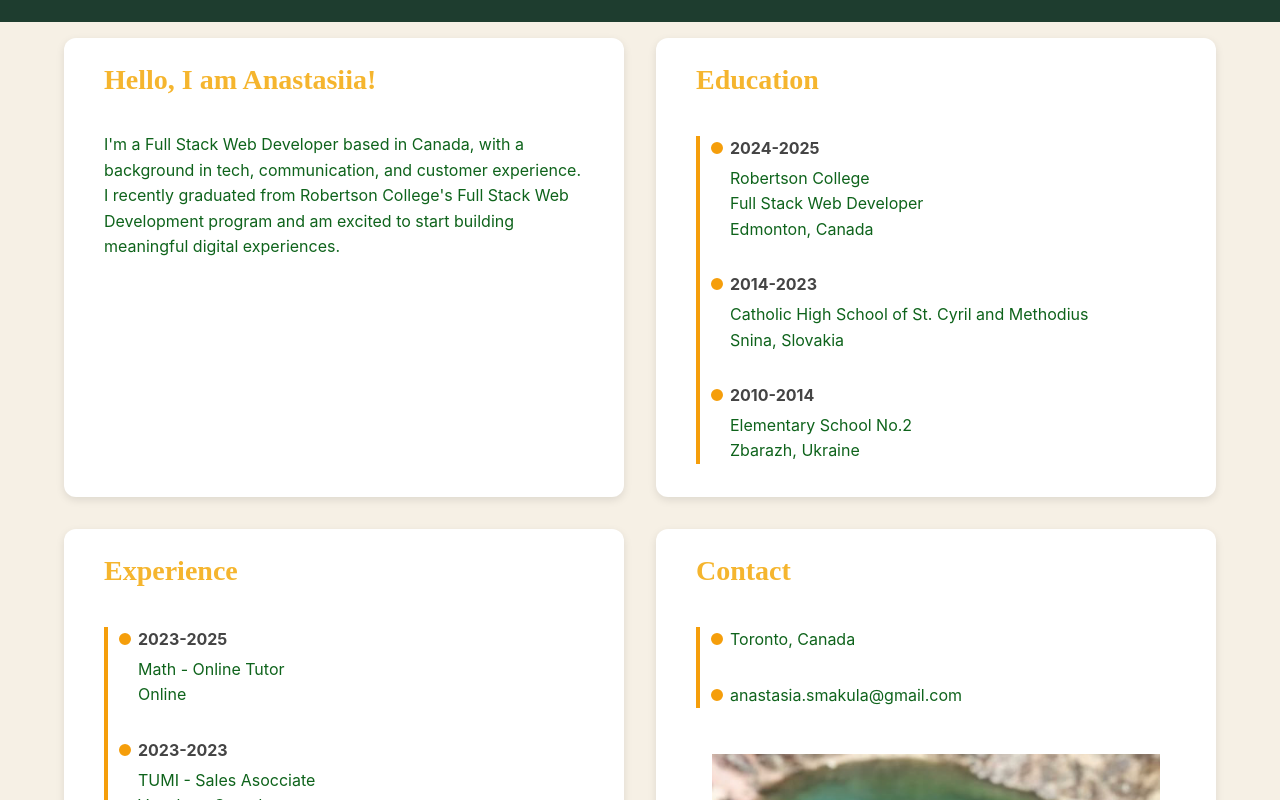
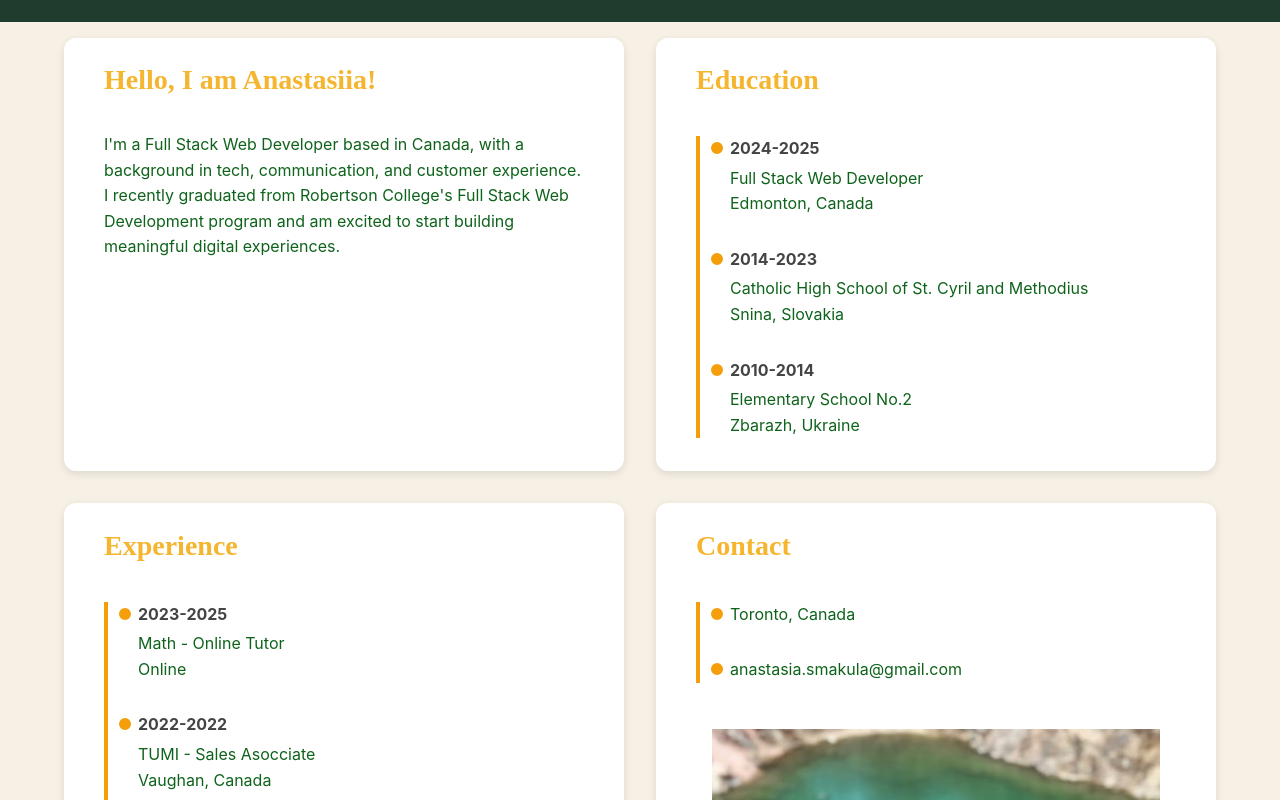
Before and after one commit to AnastasiiaSmakula/resume, a React (Vite) app: page / in a window 1280 px wide. Shown: the part 600-1400 px from the top of the page. Built offline with nearby package versions, Linux system fonts and the light colour scheme.

Commit message:
turn timeline into component

```diff
--- a/src/App.tsx
+++ b/src/App.tsx
@@ -9,6 +9,8 @@ function App() {
   const educationRef = useRef<Element | null>(null);
   const workRef = useRef<Element | null>(null);
 
+  // usestate
+  // provider ktory pouziva ten usestate + estee v komponentoch pouzit useContext
   return (
     <>
       <Top aboutRef={aboutRef} educationRef={educationRef} workRef={workRef} />
--- a/src/Body.tsx
+++ b/src/Body.tsx
@@ -1,5 +1,6 @@
 import "./Body.css";
 import Card from "./Card";
+import Timeline from "./Timeline";
 
 interface BodyProps {
   aboutRef: React.RefObject<any>;
@@ -20,46 +21,51 @@ const Body = (props: BodyProps) => {
         </Card>
 
         <Card title="Education" id="education" ref={props.educationRef}>
-          <ul>
-            <li>
-              <b>2024-2025</b> Robertson College
-              <br />
-              Full Stack Web Developer
-              <br />
-              Edmonton, Canada
-            </li>
-            <li>
-              <b>2014-2023</b> Catholic High School of St. Cyril and Methodius
-              <br />
-              Snina, Slovakia
-            </li>
-            <li>
-              <b>2010-2014</b> Elementary School No.2
-              <br />
-              Zbarazh, Ukraine
-            </li>
-          </ul>
+          <Timeline
+            events={[
+              {
+                date: `2024-2025`,
+                shortText: `Full Stack Web Developer`,
+                longText: `Edmonton, Canada`,
+              },
+
+              {
+                date: `2014-2023`,
+                shortText: `Catholic High School of St. Cyril and Methodius`,
+                longText: `Snina, Slovakia`,
+              },
+
+              {
+                date: `2010-2014`,
+                shortText: `Elementary School No.2`,
+                longText: `Zbarazh, Ukraine`,
+              },
+            ]}
+          />
         </Card>
 
         <Card title="Experience" id="work" ref={props.workRef}>
-          <ul>
-            <li>
-              <b>2023-2025</b> Math - Online Tutor
-              <br />
-              Online
-            </li>
-            <li>
-              <b>2023-2023</b> TUMI - Sales Asocciate
-              <br />
-              Vaughan, Canada
-            </li>
-            <li>
-              <b>2019-2023</b> Mini Zoo - Horse Riding Instructor & Activity
-              Animator
-              <br />
-              Snina, Slovakia
-            </li>
-          </ul>
+          <Timeline
+            events={[
+              {
+                date: `2023-2025`,
+                shortText: `Math - Online Tutor`,
+                longText: `Online`,
+              },
+
+              {
+                date: `2022-2022`,
+                shortText: `TUMI - Sales Asocciate`,
+                longText: `Vaughan, Canada`,
+              },
+
+              {
+                date: `2019-2022`,
+                shortText: `Mini Zoo - Horse Riding Instructor & Activity`,
+                longText: `Snina, Slovakia`,
+              },
+            ]}
+          />
         </Card>
 
         <Card title="Contact">
--- /dev/null
+++ b/src/Event.ts
@@ -0,0 +1,5 @@
+export interface Event {
+    date: string;
+    shortText: string;
+    longText: string;
+}
--- /dev/null
+++ b/src/Timeline.tsx
@@ -0,0 +1,22 @@
+import type { Event } from "./Event";
+
+interface TimelineProps {
+  events: Event[];
+}
+
+const Timeline = (props: TimelineProps) => {
+  return (
+    <ul>
+      {props.events.map((event) => (
+        <li>
+          <b>{event.date}</b>
+          {event.shortText}
+          <br />
+          {event.longText}
+        </li>
+      ))}
+    </ul>
+  );
+};
+
+export default Timeline;
```
